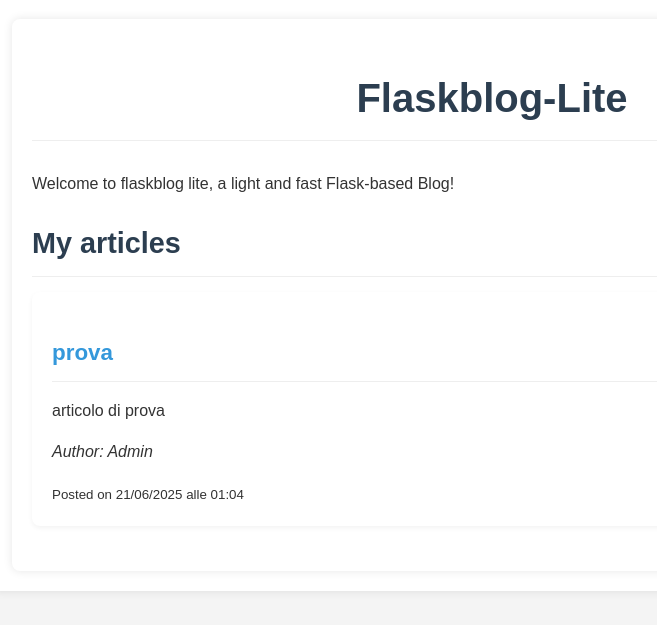
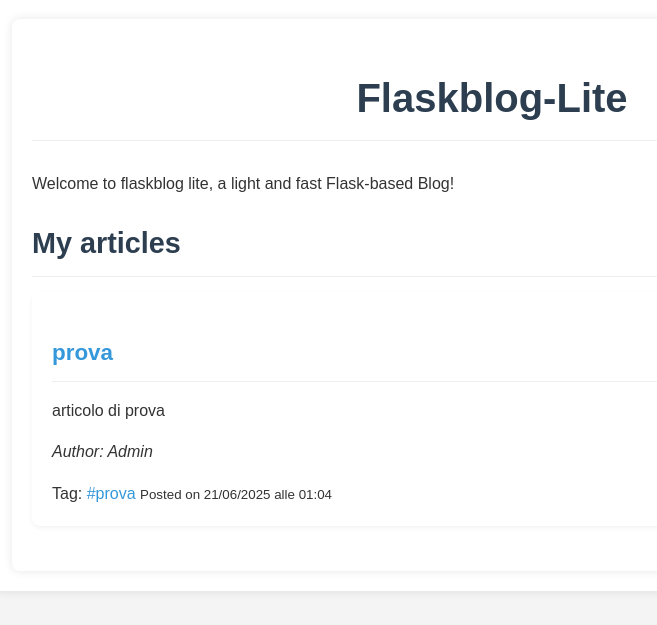
Before and after one commit to bytebiome/flaskblog-lite, a Flask app: page / in a window 1280 px wide. Shown: the part 175-800 px from the top of the page, without its empty margins (148-805 px from the left). Run offline with Flask 3, Linux system fonts and the light colour scheme.

Commit message:
implemented tags

```diff
--- a/app.py
+++ b/app.py
@@ -44,7 +44,7 @@ class Post(db.Model):
 #tag model
 class Tag(db.Model):
     id = db.Column(db.Integer, primary_key=True)
-    tag_name = db.Column(db.String(28), nullable=True, unique=True, default="uncatogorized")
+    tag_name = db.Column(db.String(28), nullable=False, unique=True)
 
     def __repr__(self):
         return f"<Tag: {self.id} named {self.tag_name}>"
@@ -82,10 +82,6 @@ class User(db.Model, UserMixin):
     def is_anonymous(self):
         return False
 
-    # @property
-    # def get_id(self):
-    #     return str(self.id)
-
     def set_password(self, password):
         self.password_hash = generate_password_hash(password)
 
@@ -95,7 +91,7 @@ class User(db.Model, UserMixin):
     def __repr__(self):
         return f'<User: {self.username} email: {self.email}'
 
-
+#ROUTES
 @app.route('/')
 @app.route('/index')
 def index():
@@ -184,6 +180,7 @@ def create_post():
     if request.method == 'POST':
         title = request.form.get('post_title')
         content = request.form.get('text_content')
+        tags_string = request.form.get('tags_input', '')
 
         if not title or not content:
             flash('Content and title cannot be empty!', 'error')
@@ -201,6 +198,21 @@ def create_post():
         )
 
         try:
+            new_post = Post(
+                title=title,
+                content=content,
+                author=current_user,
+                creation_date=datetime.now()
+            )
+
+            tags_list = [tag.strip().lower() for tag in tags_string.split('.') if tag.strip()]
+            for tag_name in tags_list:
+                tag = Tag.query.filter_by(tag_name=tag_name).first()
+                if not tag:
+                    tag = Tag(tag_name=tag_name)
+                    db.session.add(tag)
+                new_post.tags.append(tag)
+
             db.session.add(new_post)
             db.session.commit()
             flash('Your post has been successfully added!', 'success')
@@ -209,7 +221,7 @@ def create_post():
             db.session.rollback()
             flash('An error occurred', 'error')
             app.logger.error(f'Error during the creation of post: {e}')
-            return render_template('create_post.html', title='Create post')
+            return render_template('create_post.html', title='Create post', post_title=title, post_content=content, post_tags=tags_string)
 
     return render_template('create_post.html', title='Create post')
 
--- a/templates/create_post.html
+++ b/templates/create_post.html
@@ -10,8 +10,8 @@
         <input type="text" name="post_title" id="post_title" placeholder="Chose a title">
     </div>
     <div class="form-group">
-        <label for="text_tag">Tags (comma separated):</label>
-        <input type="text" name="text_tags" id="text_tags" placeholder="Es. poertry, narrative, notes...">
+        <label for="tags_input">Tags (comma separated):</label>
+        <input type="text" name="tags_input" id="tags_input" value="{{ post_tags if post_tags else ''}}" placeholder="Es. poertry, narrative, notes...">
     </div>
     <textarea name="text_content" id="editor" rows="20" cols="80" placeholder="Start writing..."></textarea>
     <button type="submit" id="save">Publish</button>
--- a/templates/index.html
+++ b/templates/index.html
@@ -16,6 +16,14 @@
             <h3><a href="{{ url_for('view_post', post_id=post.id)}}">{{ post.title }}</a></h3>
             <p>{{ post.content | truncate(200) }}</p>
             <p><i>Author: {{ post.author.username }}</i></p>
+            {% if post.tags %}
+                    <span class="tags">
+                        Tag:
+                        {% for tag in post.tags %}
+                            <a href="#">#{{ tag.tag_name }}</a>{# to implement search page with tags!!! #}
+                        {% endfor %}
+                    </span>
+                {% endif %}
             <small>Posted on {{ post.creation_date.strftime('%d/%m/%Y alle %H:%M') }}</small>
         </article>
 
```
Also changed, not shown: templates/view.html (+8 -0 lines), instance/db.sqlite.
